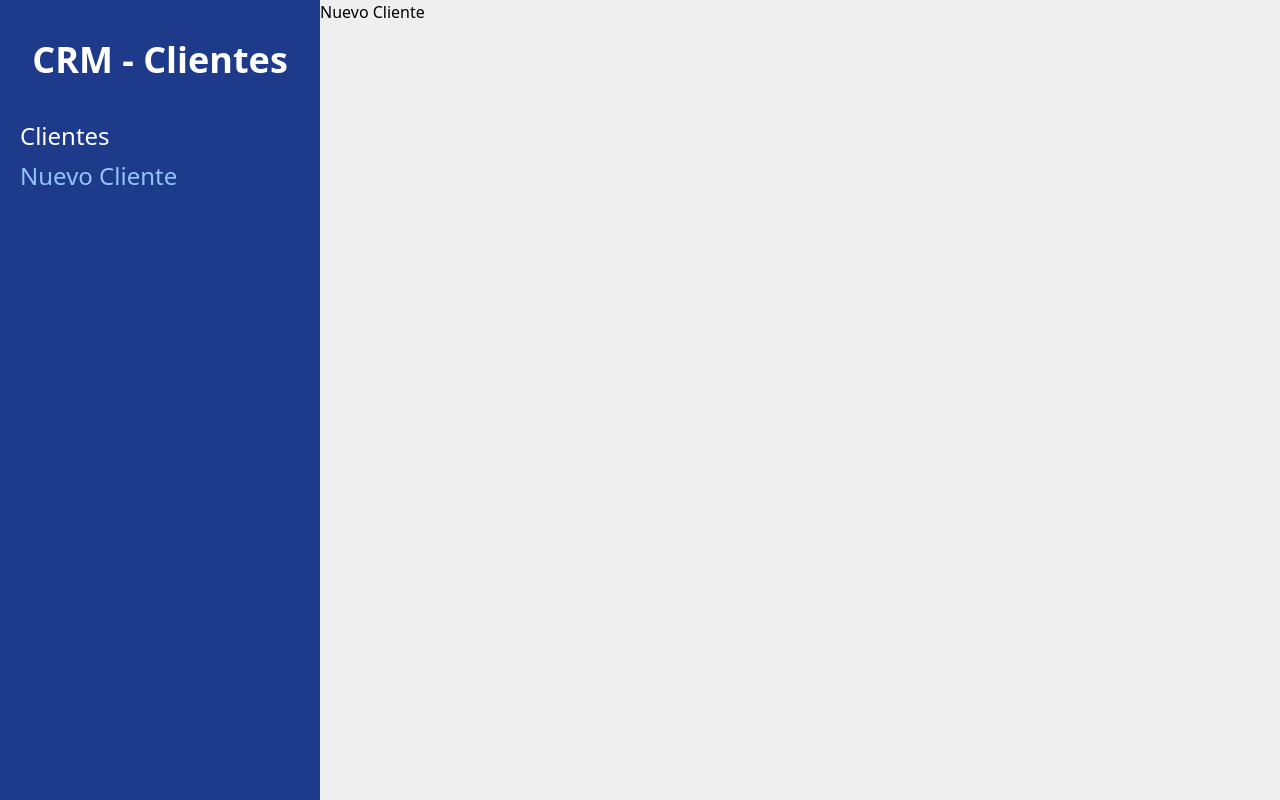
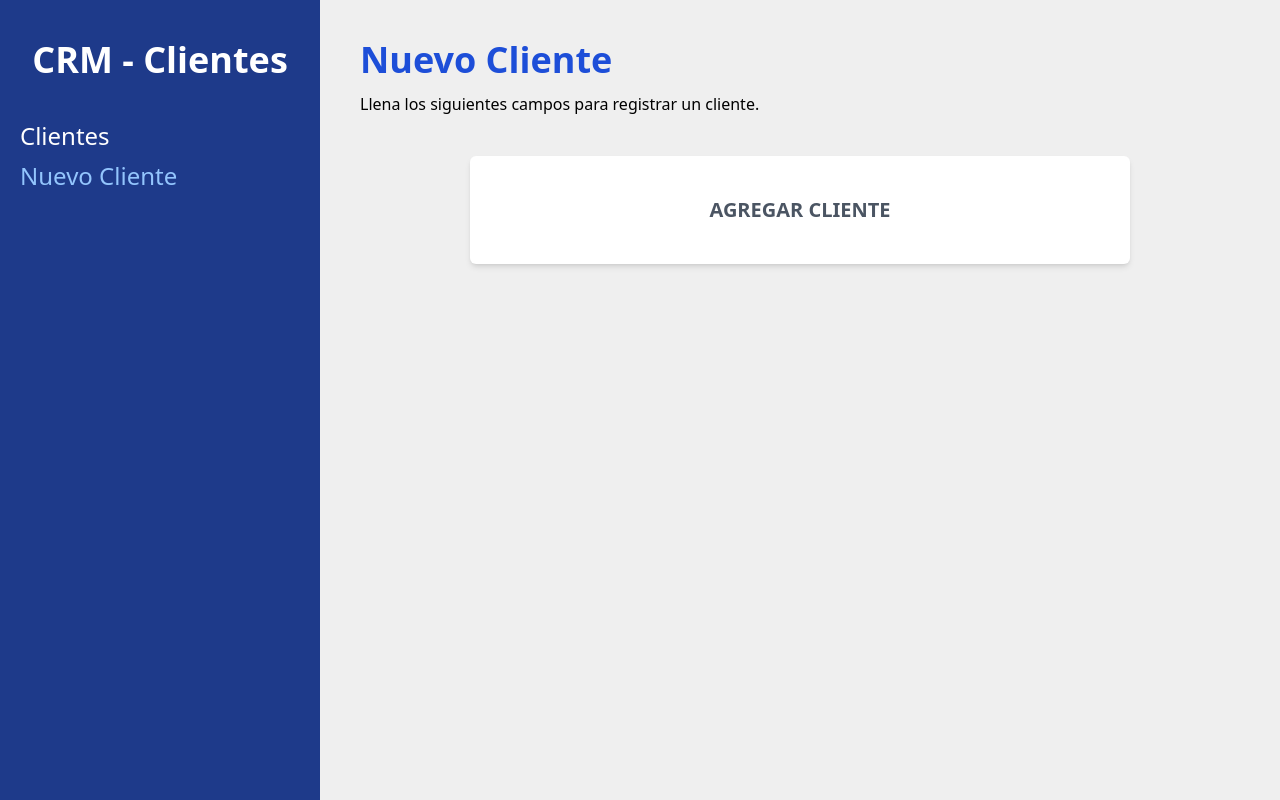
Before and after one commit to UrielQuiroz/CustomerManager, a React (Create React App) app in the folder customer-manager/: page /clientes/nuevo in a window 1280 px wide. Built offline with nearby package versions, Linux system fonts and the light colour scheme.

Commit message:
Formulario component
Se creo el componente formulario y se mando llamar en el componente NuevoCliente, también se le agrego diseño con tailwind

```diff
--- /dev/null
+++ b/customer-manager/src/components/Formulario.jsx
@@ -0,0 +1,12 @@
+import React from 'react';
+
+
+const Formulario = () => {
+    return (
+        <div className='bg-white mt-10 px-5 py-10 rounded-md shadow-md md:w-3/4 m-auto'>
+            <h1 className='text-gray-600 font-bold text-xl uppercase text-center'>Agregar Cliente</h1>
+        </div>
+    )
+}
+
+export default Formulario
--- a/customer-manager/src/layout/Layout.jsx
+++ b/customer-manager/src/layout/Layout.jsx
@@ -20,7 +20,7 @@
                 </nav>
             </div>
 
-            <div className='md:w-3/4'>
+            <div className='md:w-3/4 p-10'>
                 <Outlet />
             </div>
 
--- a/customer-manager/src/paginas/NuevoCliente.jsx
+++ b/customer-manager/src/paginas/NuevoCliente.jsx
@@ -1,10 +1,15 @@
-import React from 'react'
+import React from 'react';
+import Formulario from '../components/Formulario';
+
 
 const NuevoCliente = () => {
     return (
-        <div>
-            <h1>Nuevo Cliente</h1>
-        </div>
+        <>
+            <h1 className='font-black text-4xl text-blue-700'>Nuevo Cliente</h1>
+            <p className='mt-3'>Llena los siguientes campos para registrar un cliente.</p>
+
+            <Formulario/>
+        </>
     )
 }
 
```
